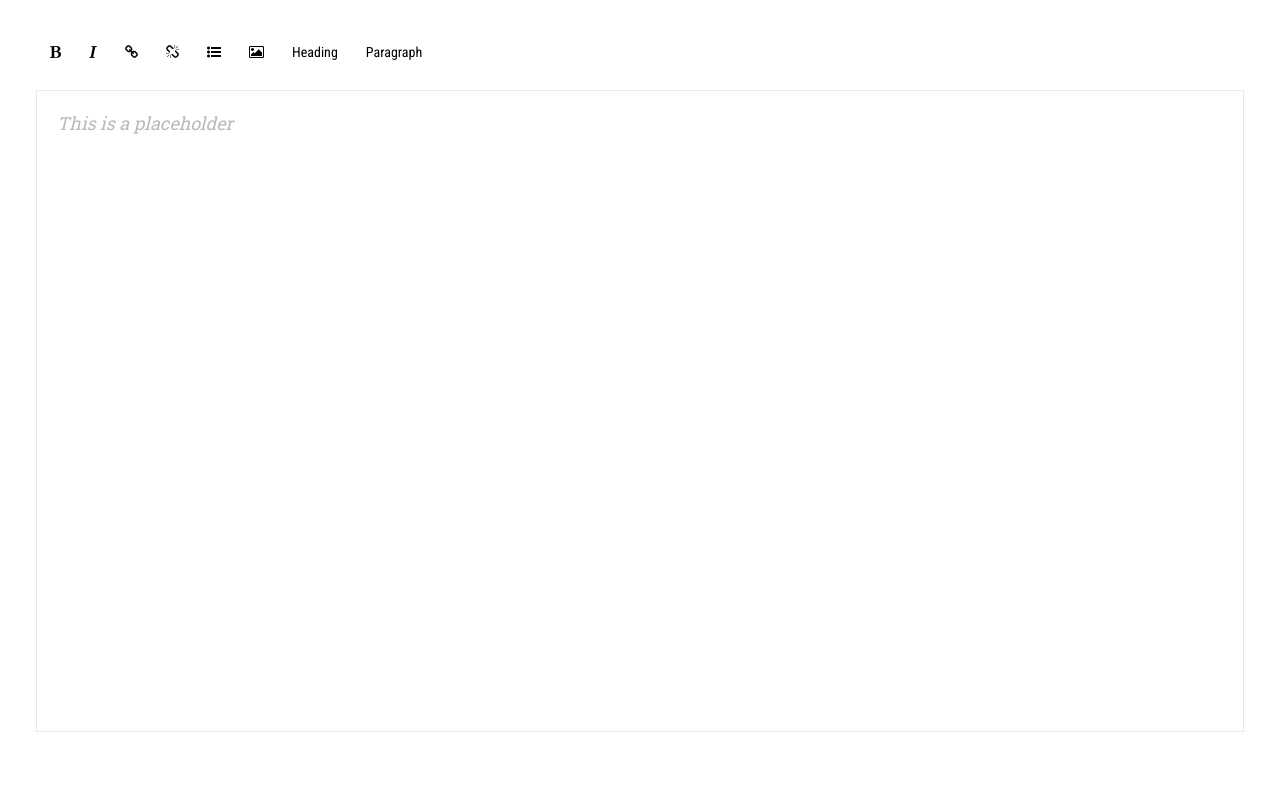
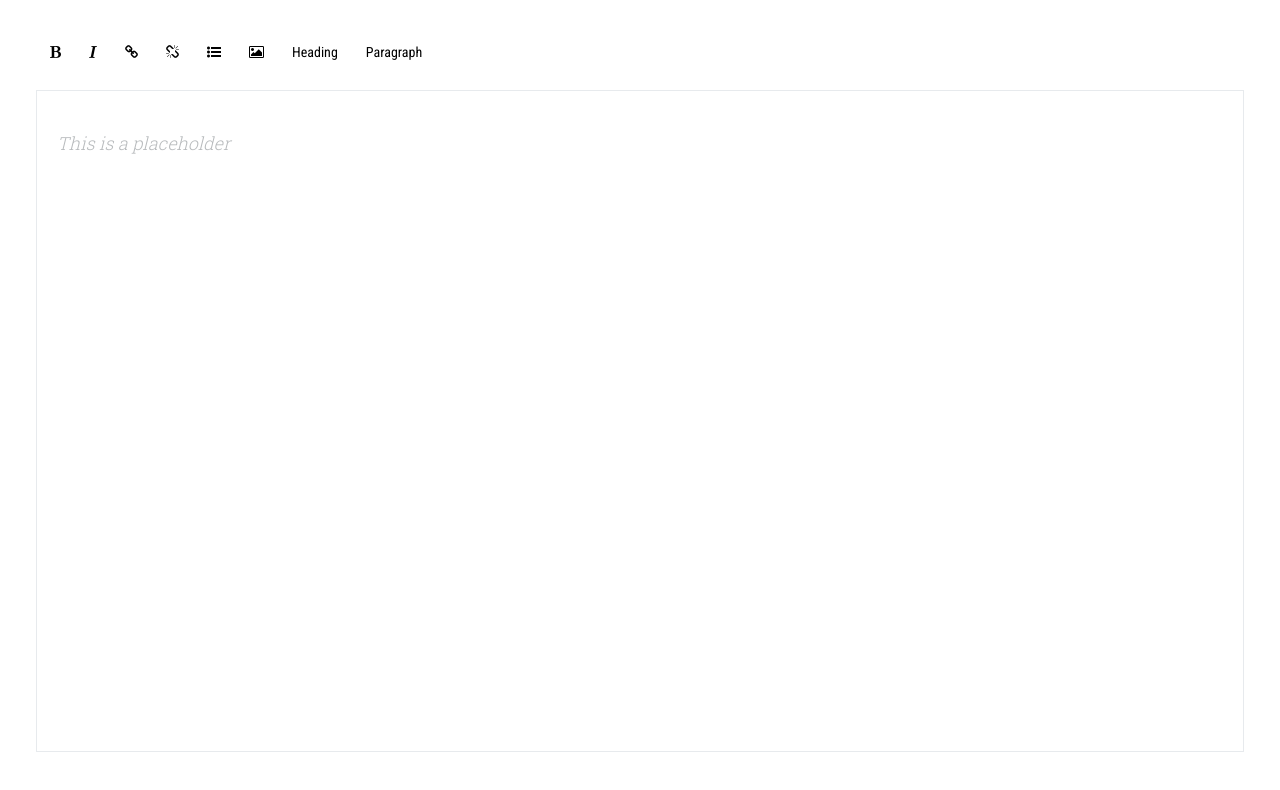
Before and after one commit to jimmynicol/simple-editor, a website: page index.html in a window 1280 px wide. Drawn offline with nearby package versions, Linux system fonts and the light colour scheme; files whose address does not match are found by name.

Commit message:
Got the placeholder and empty editor to use a paragraph

```diff
--- a/simple_editor.js
+++ b/simple_editor.js
@@ -237,28 +237,24 @@
   //  - link plugin
   //  - image insert plugin
   //  - autosave, write to localStorage where available
+  //  - handle adding paragraph when no placeholder in place
 
   SimpleEditor.prototype = {
 
     _setupTarget: function(){
-      // create a wrapper for the element
-      this.$target.wrap('<div class="js-simple-editor-wrapper"></div>');
-      $('.js-simple-editor-wrapper').css({
-        position: 'relative',
-        backgroundColor: this.$target.css('backgroundColor'),
-        minHeight: this.options.minHeight
-      });
+      var _this = this;
 
       this.$target.addClass(this.options.css.target);
       this.$target.prop('contentEditable', true);
       this.$target.css({
-        position: 'absolute',
-        top: 0,
-        left: 0,
         outline: 'none',
-        width: '100%',
         minHeight: this.options.minHeight,
-        backgroundColor: 'transparent'
+      });
+
+      this.$target.on('focus', function(){
+        if (_this.hasPlaceholder){
+          _this.setCursor(0);
+        }
       });
     },
 
@@ -293,14 +289,6 @@
       });
 
       this.$target.on('keyup', function(){
-        // get the active text selection
-        var anchorNode = window.getSelection ? window.getSelection().anchorNode : document.activeElement;
-
-        // set the text to be a paragraph if it is just a text node
-        if (anchorNode && anchorNode.parentNode === _this.target){
-          // _this.paragraph();
-        }
-
         // if the editor is empty add the placeholder back
         _this._placeholder();
       });
@@ -312,20 +300,27 @@
       }
 
       if (this.options.placeholder && !this.hasPlaceholder){
-        var html = '<div contenteditable="false" ';
+        // add in the placeholder wrapped in a p tag
+        var html = '<p><span contenteditable="false" ';
         html += 'class="' + this.options.placeholderClass + ' ';
         html += this.options.css.placeholder + '" ';
-        html += 'style="position:absolute;top:0;left:0;width:105%" ';
+        html += 'style="width:105%" ';
         html += '">';
         html += this.options.placeholder;
-        html += '</div>';
-        this.$target.parent().prepend(html);
+        html += '</span></p>';
+
+        // empty the editor of any random tags, append the placeholder and set
+        // the cursor to the start of the paragraph
+        this.$target.empty();
+        this.$target.append(html);
+        this.setCursor(0);
+
         this.hasPlaceholder = true;
       }
     },
 
     _removePlaceholder: function(){
-      this.$target.parent().find('.' + this.options.placeholderClass).remove();
+      this.$target.find('.' + this.options.placeholderClass).remove();
       this.hasPlaceholder = false;
     },
 
@@ -336,6 +331,27 @@
 
     contents: function(){
       return $.trim(this.$target.html());
+    },
+
+    setCursor: function(position, elem){
+      var range;
+
+      elem = elem || this.target.lastChild;
+      position = position || ($(elem).text().length - 1);
+      position = position < 0 ? 0 : position;
+
+      if( document.createRange ){
+        var selection = window.getSelection(),
+            elemText = elem.firstChild;
+
+        selection.collapse(elemText, position);
+        elem.parentNode.focus();
+      } else {
+        range = document.body.createTextRange();
+        range.moveToElementText(elem);
+        range.collapse(false);
+        range.select();
+      }
     }
 
   };
```
Also changed, not shown: index.html (+2 -1 lines), lib/simple_editor.js, simple_editor.min.js.
